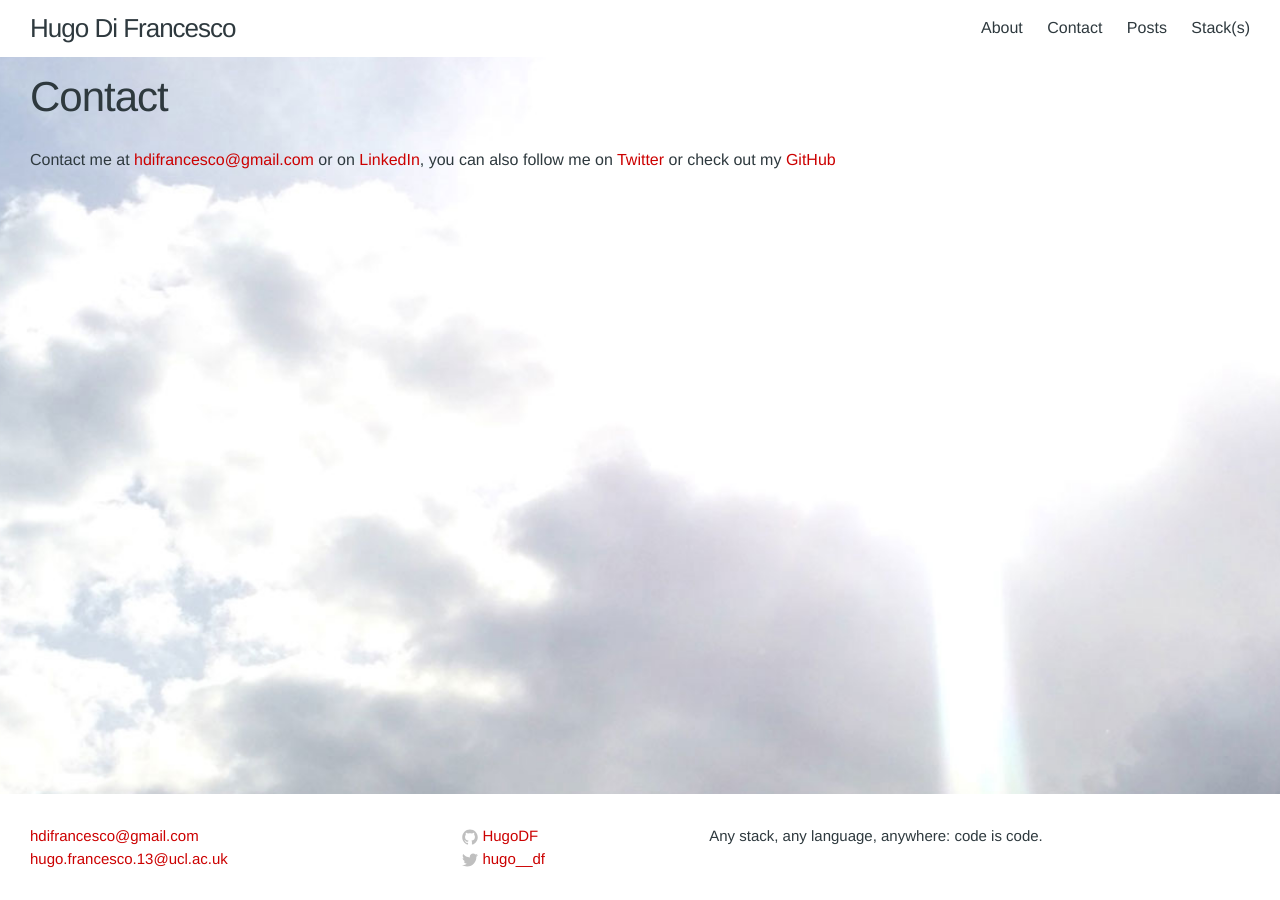
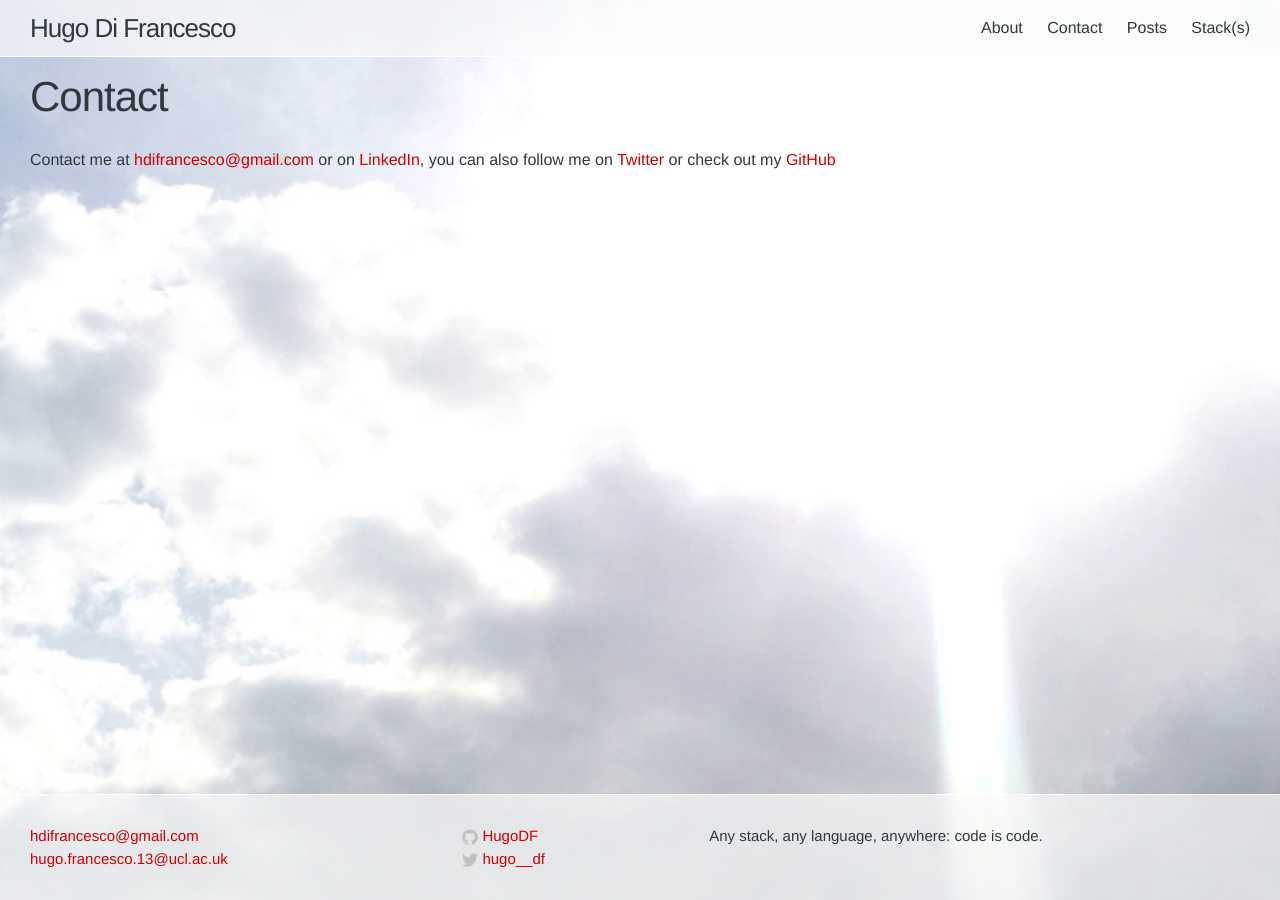
Before and after one commit to HugoDF/HugoDF.github.io, a Jekyll site: the page built from contact.md, in a window 1280 px wide. Built offline with Jekyll 4.4.1, drawn with Linux system fonts in a browser that asks for light colours.

Commit message:
make header and footer background .7 opacity

```diff
--- a/_sass/_layout.scss
+++ b/_sass/_layout.scss
@@ -30,6 +30,7 @@
     width: 100%;
     z-index: 99;
     background-color: $background-color;
+    background: rgba(250,250,250,.7);
     //@include invert();
 }
 
@@ -119,6 +120,7 @@
     padding: $spacing-unit 0;
     position: relative;
     background-color: $background-color;
+    background: rgba(250,250,250,.7);
     color: $text-color;
     //@include invert();
 }
```
